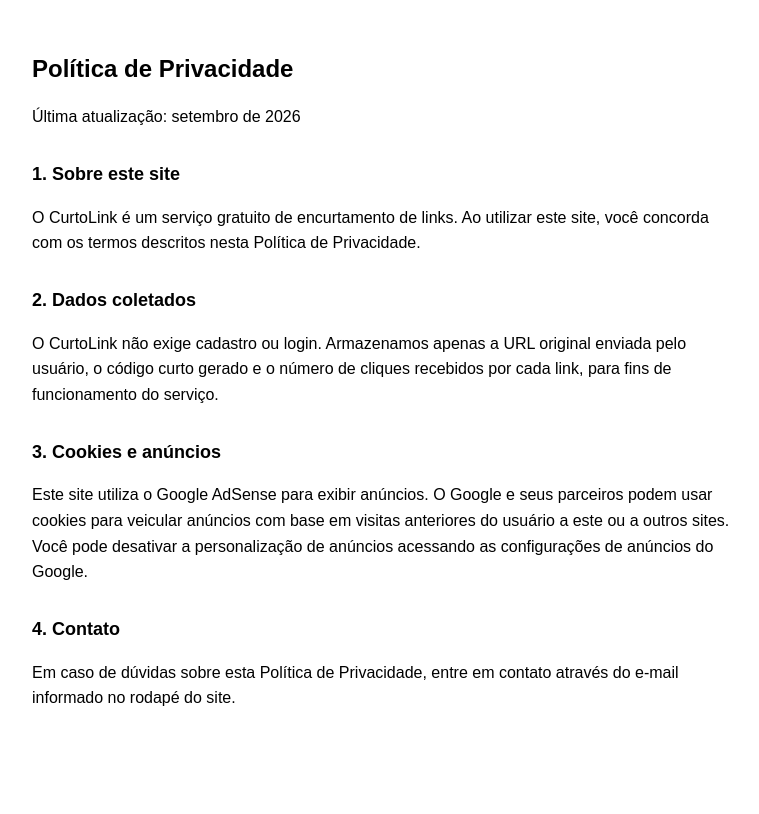
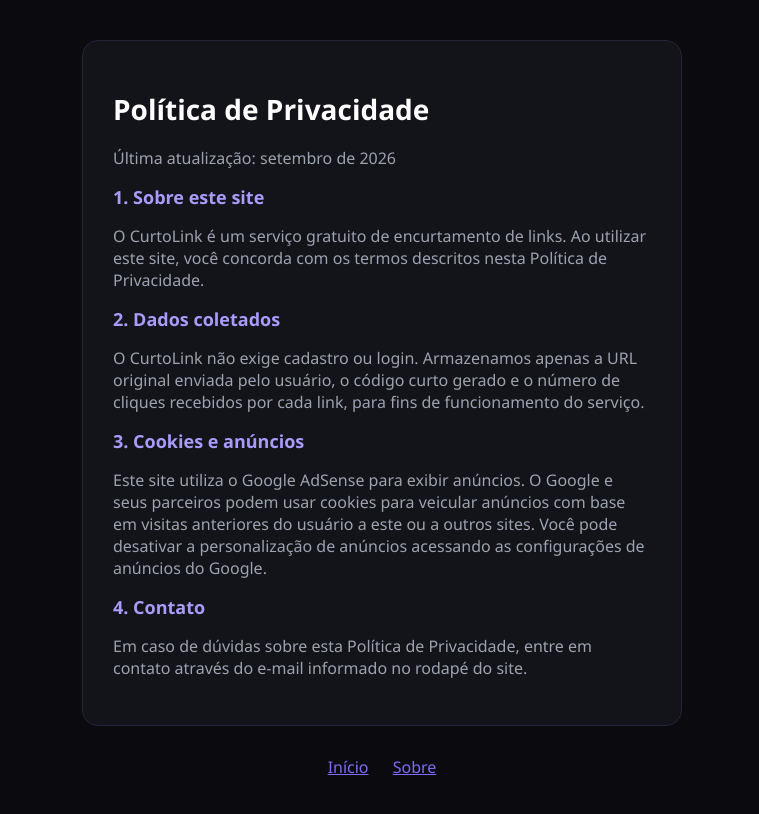
Before and after one commit to Wellington-Barros/encurtador-api, a website: page public/politica-privacidade.html in a window 1280 px wide. Shown: the whole page, without its empty margins (258-1017 px from the left). Drawn offline with Linux system fonts and the light colour scheme.

Commit message:
Aplica tema escuro na página de política de privacidade

```diff
--- a/public/politica-privacidade.html
+++ b/public/politica-privacidade.html
@@ -4,23 +4,60 @@
   <meta charset="UTF-8">
   <title>Política de Privacidade - CurtoLink</title>
   <style>
+    * {
+      box-sizing: border-box;
+    }
+
     body {
-      font-family: sans-serif;
-      max-width: 700px;
-      margin: 50px auto;
-      padding: 0 20px;
-      line-height: 1.6;
+      font-family: 'Segoe UI', sans-serif;
+      margin: 0;
+      padding: 40px 20px;
+      background: #0a0a0f;
+      color: #e5e7eb;
+      min-height: 100vh;
     }
-    h1 {
-      font-size: 24px;
+
+    .conteudo {
+      background: #13131a;
+      border: 1px solid #24243a;
+      max-width: 600px;
+      margin: 0 auto;
+      padding: 30px;
+      border-radius: 16px;
+      text-align: left;
     }
-    h2 {
+
+    .conteudo h1 {
+      color: white;
+      font-size: 28px;
+    }
+
+    .conteudo h1 span {
+      color: #7c6cf6;
+    }
+
+    .conteudo h2 {
+      color: #a99bfb;
       font-size: 18px;
+    }
+
+    .conteudo p {
+      color: #9ca3af;
+    }
+
+    footer {
+      text-align: center;
       margin-top: 30px;
+    }
+
+    footer a {
+      color: #7c6cf6;
+      margin: 0 10px;
     }
   </style>
 </head>
 <body>
+  <div class="conteudo">
     <h1>Política de Privacidade</h1>
     <p>Última atualização: setembro de 2026</p>
 
@@ -35,5 +72,11 @@
 
     <h2>4. Contato</h2>
     <p>Em caso de dúvidas sobre esta Política de Privacidade, entre em contato através do e-mail informado no rodapé do site.</p>
+  </div>
+
+  <footer>
+    <a href="/">Início</a>
+    <a href="/sobre.html">Sobre</a>
+  </footer>
 </body>
 </html>
```
Lines whose indentation alone changed are shown as unchanged.
